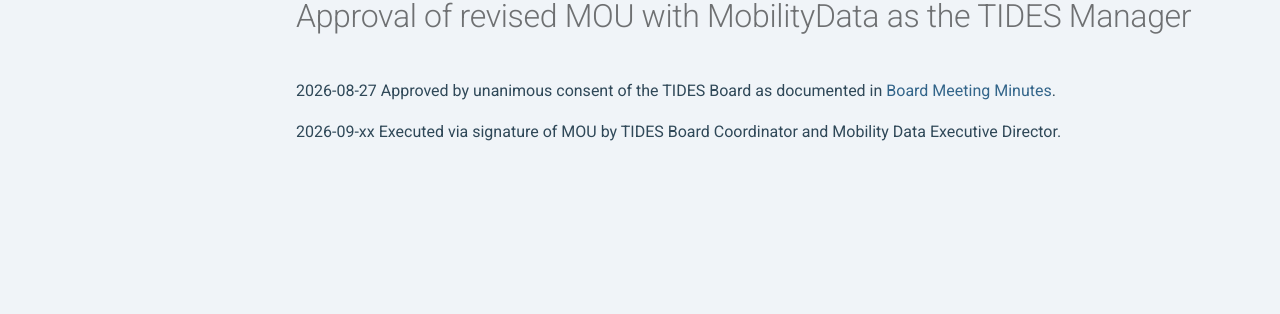
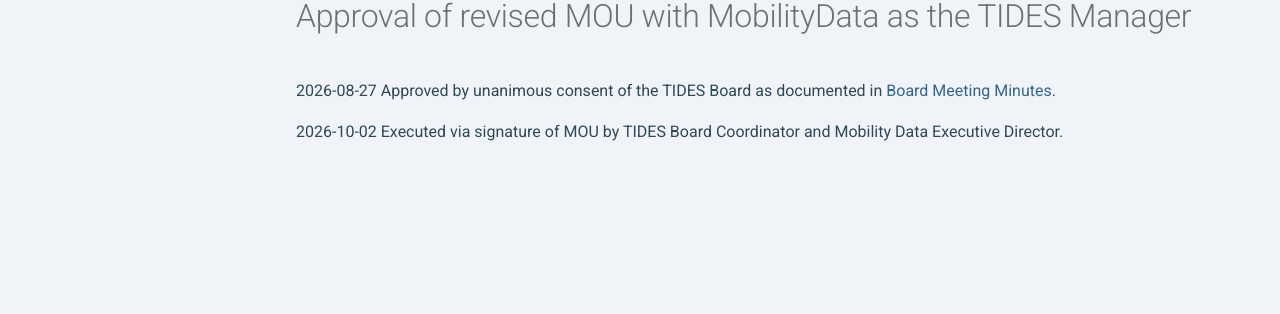
Before and after one commit to gtfs-zone/TIDES, an MkDocs documentation site: the page built from docs/governance/actions/2026-08-27 approve-revised-tides-manager-MOU.md, in a window 1280 px wide. Shown: the part 210-524 px from the top of the page. Built offline with MkDocs 1.6.1 and Material for MkDocs 9.7.7, drawn with Linux system fonts in a browser that asks for light colours; nearby versions of some CDN libraries; comment, search, counter and statistics services are not loaded; the version menu is left out.

Commit message:
Update date for signed MOU

```diff
--- a/docs/governance/actions/2026-08-27 approve-revised-tides-manager-MOU.md
+++ b/docs/governance/actions/2026-08-27 approve-revised-tides-manager-MOU.md
@@ -7,4 +7,4 @@ loc: 'artifacts/2026-10-02.Signed.MOU.MobilityData.pdf'
 
 2026-08-27 Approved by unanimous consent of the TIDES Board as documented in [Board Meeting Minutes](https://docs.google.com/document/d/1C-qynGan-jh4z1bJH_Qv3mJX0lXCHHKkzdrEgJzl3QY/edit?tab=t.0#heading=h.sw09i84kn8bg).
 
-2026-09-xx Executed via signature of MOU by TIDES Board Coordinator and Mobility Data Executive Director.
+2026-10-02 Executed via signature of MOU by TIDES Board Coordinator and Mobility Data Executive Director.
```
